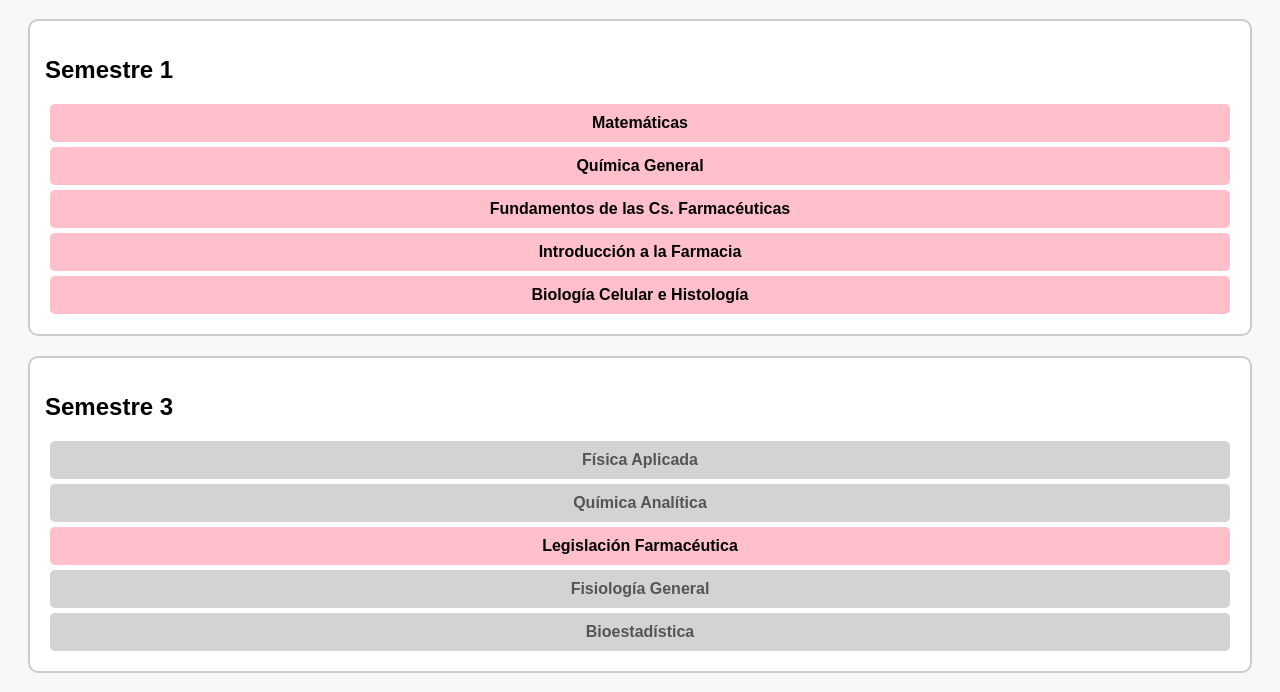
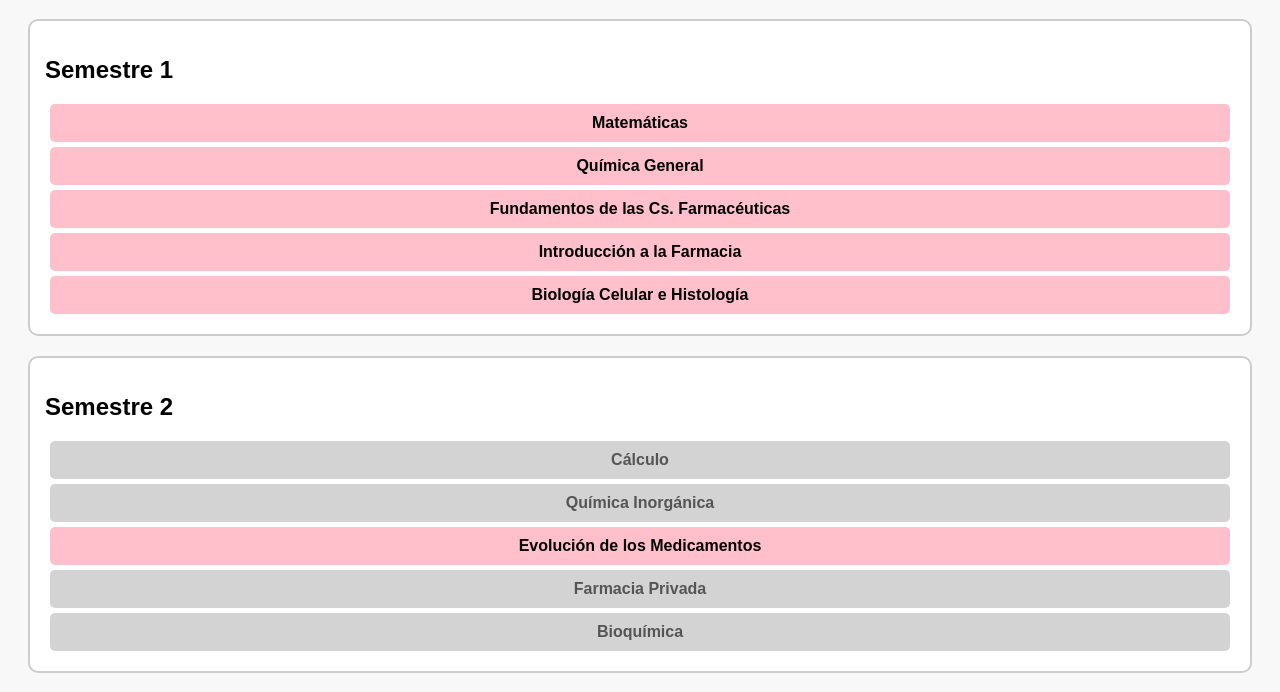
Before and after one commit to 06fer/quimicayfarmacia, a plain HTML site: page index.html in a window 1280 px wide. Shown: the part 107-799 px from the top of the page. Drawn offline with Linux system fonts and the light colour scheme.

Commit message:
Update index.html

```diff
--- a/index.html
+++ b/index.html
@@ -8,6 +8,7 @@
 <body>
   <h1>Malla Interactiva - Química y Farmacia</h1>
 
+  <!-- SEMESTRE 1 -->
   <div class="semester">
     <h2>Semestre 1</h2>
     <div class="course" data-code="QYF100">Matemáticas</div>
@@ -17,9 +18,16 @@
     <div class="course" data-code="CB102">Biología Celular e Histología</div>
   </div>
 
-  <script src="script.js"></script>
-</body>
-</html>
+  <!-- SEMESTRE 2 -->
+  <div class="semester">
+    <h2>Semestre 2</h2>
+    <div class="course" data-code="QYF200" data-prereq="QYF100">Cálculo</div>
+    <div class="course" data-code="QYF201" data-prereq="QYF101">Química Inorgánica</div>
+    <div class="course" data-code="QYF202">Evolución de los Medicamentos</div>
+    <div class="course" data-code="QYF203" data-prereq="QYF103">Farmacia Privada</div>
+    <div class="course" data-code="CB114" data-prereq="CB102,QYF101">Bioquímica</div>
+  </div>
+
   <!-- SEMESTRE 3 -->
   <div class="semester">
     <h2>Semestre 3</h2>
@@ -89,3 +97,7 @@
     <div class="course" data-code="QYF1000" data-prereq="QYF704">Farmacovigilancia</div>
     <div class="course" data-code="QYF1001" data-prereq="QYF901">Práctica III en Farmacia Clínica</div>
   </div>
+
+  <script src="script.js"></script>
+</body>
+</html>
```
Lines whose indentation alone changed are shown as unchanged.
